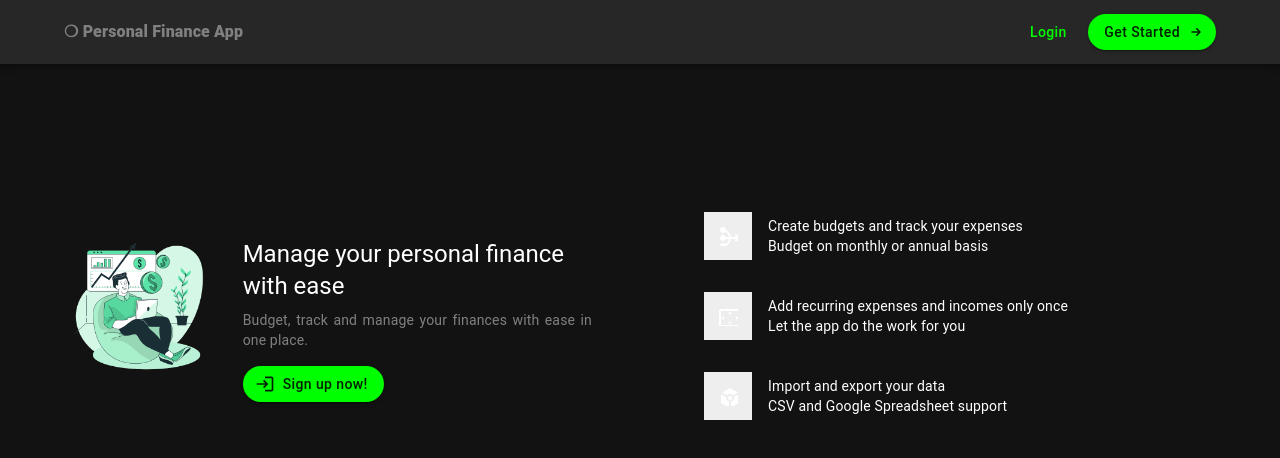
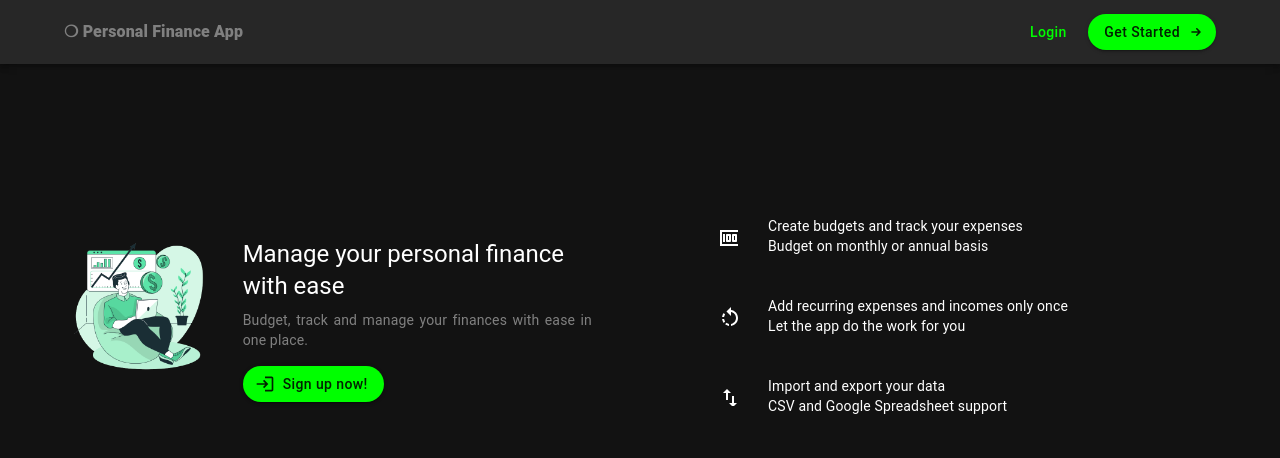
Before and after one commit to vernu/finovo, a Next.js app: page / in a window 1280 px wide. Shown: the top 458 px of the page. Built offline with nearby package versions, Linux system fonts and the light colour scheme; no server answers.

Commit message:
refactor: improve landing page

```diff
--- a/src/features/Landing/HeroSection.tsx
+++ b/src/features/Landing/HeroSection.tsx
@@ -1,4 +1,9 @@
-import { Login, Mediation, SettingsOverscan, Token } from '@mui/icons-material'
+import {
+  ImportExport,
+  Login,
+  Money,
+  RotateLeftTwoTone,
+} from '@mui/icons-material'
 import { Box, Button, Typography } from '@mui/material'
 import Container from '@mui/material/Container'
 import Grid from '@mui/material/Grid'
@@ -6,7 +11,6 @@ import Icon from '@mui/material/Icon'
 import Stack from '@mui/material/Stack'
 import Image from 'next/image'
 import Link from 'next/link'
-import { HiArrowSmRight } from 'react-icons/hi'
 
 function HeroSection() {
   return (
@@ -78,12 +82,28 @@ function HeroSection() {
             sx={{ ml: { xs: -2, lg: 'auto' }, mt: { xs: 6, lg: 0 } }}
           >
             <Stack>
-              <Box display='flex' alignItems='center' p={2}>
+              {[
+                {
+                  icon: <Money />,
+                  title: 'Create budgets and track your expenses',
+                  description: 'Budget on monthly or annual basis',
+                },
+                {
+                  icon: <RotateLeftTwoTone />,
+                  title: 'Add recurring expenses and incomes only once',
+                  description: 'Let the app do the work for you',
+                },
+                {
+                  icon: <ImportExport />,
+                  title: 'Import and export your data',
+                  description: 'CSV and Google Spreadsheet support',
+                },
+              ].map((item) => (
+                <Box display='flex' alignItems='center' p={2} key={item.title}>
                   <Box
                     sx={{
                       width: '3rem',
                       height: '3rem',
-                    background: '#eeeeee',
                       color: 'white',
                       coloredShadow: 'info',
                       display: 'flex',
@@ -92,65 +112,15 @@ function HeroSection() {
                       borderRadius: 'xl',
                     }}
                   >
-                  <Icon fontSize='small'>
-                    <Mediation />
-                  </Icon>
+                    <Icon fontSize='small'>{item.icon}</Icon>
                   </Box>
                   <Typography variant='body2' color='text' pl={2}>
-                  Create budgets and track your expenses
+                    {item.title}
                     <br />
-                  Budget on monthly or annual basis
+                    {item.description}
                   </Typography>
                 </Box>
-              <Box display='flex' alignItems='center' p={2}>
-                <Box
-                  sx={{
-                    width: '3rem',
-                    height: '3rem',
-                    background: '#eeeeee',
-                    color: 'white',
-                    coloredShadow: 'info',
-                    display: 'flex',
-                    alignItems: 'center',
-                    justifyContent: 'center',
-                    borderRadius: 'xl',
-                  }}
-                >
-                  <Icon fontSize='small'>
-                    <SettingsOverscan />
-                  </Icon>
-                </Box>
-                <Typography variant='body2' color='text' pl={2}>
-                  Add recurring expenses and incomes only once
-                  <br />
-                  Let the app do the work for you
-                </Typography>
-              </Box>
-              <Box display='flex' alignItems='center' p={2}>
-                <Box
-                  sx={{
-                    width: '3rem',
-                    height: '3rem',
-                    variant: 'gradient',
-                    background: '#eeeeee',
-                    color: 'white',
-                    coloredShadow: 'info',
-                    display: 'flex',
-                    alignItems: 'center',
-                    justifyContent: 'center',
-                    borderRadius: 'xl',
-                  }}
-                >
-                  <Icon fontSize='small'>
-                    <Token />
-                  </Icon>
-                </Box>
-                <Typography variant='body2' color='text' pl={2}>
-                  Import and export your data
-                  <br />
-                  CSV and Google Spreadsheet support
-                </Typography>
-              </Box>
+              ))}
             </Stack>
           </Grid>
         </Grid>
```
Lines whose indentation alone changed are shown as unchanged.
